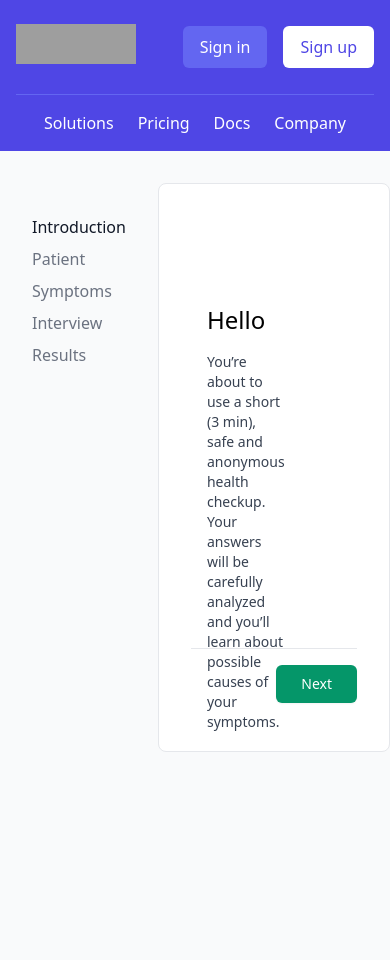
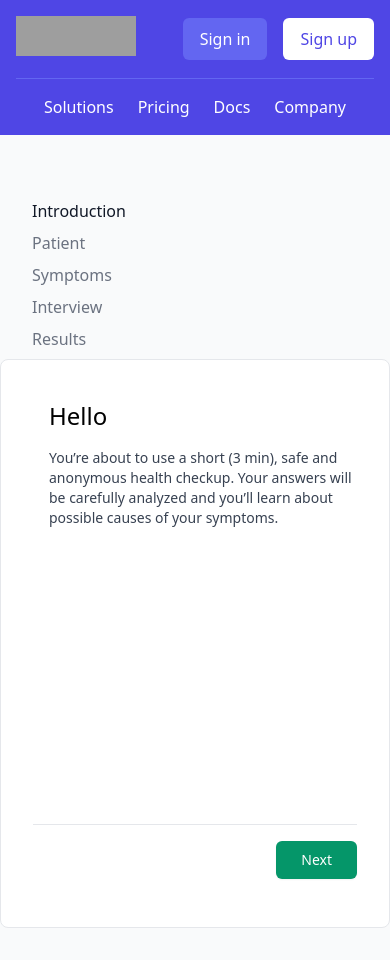
Before and after one commit to Bahodir8586/medical-street, a Next.js app: page / in a window 390 px wide. Before the commit the page ends 844 px from the top, so only its background shows below. Built offline with nearby package versions, Linux system fonts and the light colour scheme; grey boxes are pictures that could not be loaded.

Commit message:
responsive intro

```diff
--- a/components/Home/Introduction.jsx
+++ b/components/Home/Introduction.jsx
@@ -3,13 +3,13 @@ export default function Introduction({ submit }) {
     <div className="flex flex-col">
       <div className="flex py-2 h-108">
         <div className="w-full pl-4">
-          <h3 className="font-medium text-2xl mb-4 mt-20">Hello</h3>
+          <h3 className="font-medium text-2xl mb-4 md:mt-20">Hello</h3>
           <p className="text-gray-700 text-sm mb-8">
             You’re about to use a short (3 min), safe and anonymous health checkup. Your answers
             will be carefully analyzed and you’ll learn about possible causes of your symptoms.
           </p>
         </div>
-        <div className="w-full"></div>
+        <div className="hidden md:visible w-full"></div>
       </div>
       <div className="border-t flex justify-end items-center py-4">
         <button
--- a/components/Layouts/HomeLayout/Layout.jsx
+++ b/components/Layouts/HomeLayout/Layout.jsx
@@ -13,7 +13,7 @@ export default function Layout({ activeEl, ...props }) {
     <>
       <header className="bg-indigo-600">
         <nav className="max-w-7xl mx-auto px-4 sm:px-6 lg:px-8" aria-label="Top">
-          <div className="w-full py-6 flex items-center justify-between border-b border-indigo-500 lg:border-none">
+          <div className="w-full py-4 flex items-center justify-between border-b border-indigo-500 lg:border-none">
             <div className="flex items-center">
               <a href="#">
                 <span className="sr-only">Medical Street</span>
@@ -37,7 +37,7 @@ export default function Layout({ activeEl, ...props }) {
                 ))}
               </div>
             </div>
-            <div className="ml-10 space-x-4">
+            <div className="ml-0 md:ml-10 space-x-4">
               <a
                 href="#"
                 className="inline-block bg-indigo-500 py-2 px-4 border border-transparent rounded-md text-base font-medium text-white hover:bg-opacity-75"
@@ -65,7 +65,7 @@ export default function Layout({ activeEl, ...props }) {
           </div>
         </nav>
       </header>
-      <main className="container mx-auto max-w-5xl my-4 py-4 flex min-h-4xl">
+      <main className="container mx-auto max-w-5xl my-4 py-4 flex flex-col md:flex-row min-h-4xl">
         <Sidebar activeIndex={activeEl} />
         <div className="border rounded-lg bg-white w-full p-8">{props.children}</div>
       </main>
```
